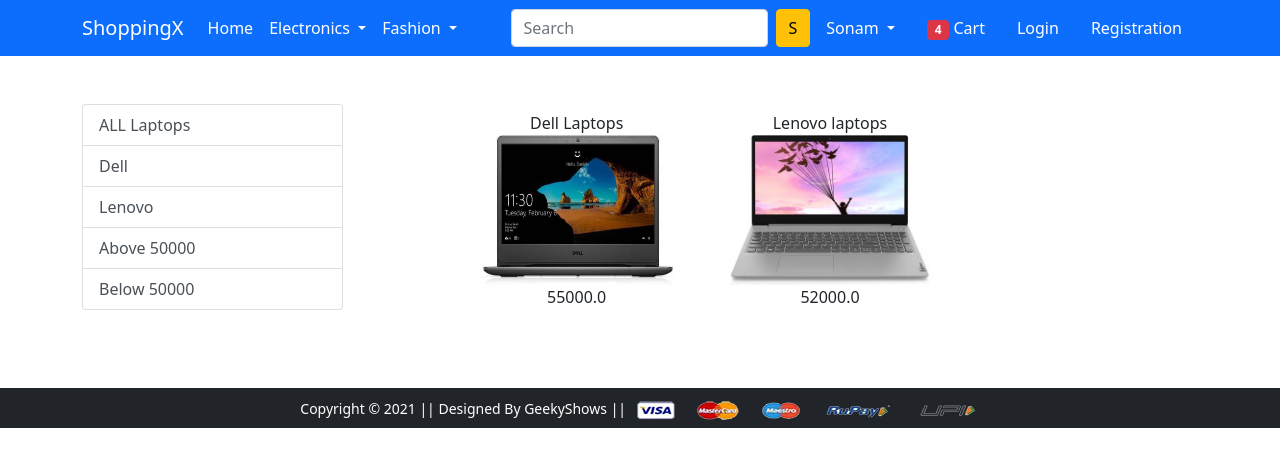
After one commit to Aniket2124/Online_Shopping, a Django app: page /laptop/ in a window 1280 px wide. The commit adds this page. Shown: the top 467 px of the page. Run offline with Django 3.2, Linux system fonts and the light colour scheme; data comes from the database, SQL or seed files in the repository; both versions use the stored data as it was after the commit; some libraries are stand-ins or nearby versions.

Commit message:
Added functionality for Laptop Details Page

```diff
--- a/app/templates/app/base.html
+++ b/app/templates/app/base.html
@@ -39,7 +39,7 @@
              </a>
              <ul class="dropdown-menu" aria-labelledby="electronicsDropdown">
                <li><a class="dropdown-item" href="{% url 'mobile' %}">Mobile</a></li>
-               <li><a class="dropdown-item" href="#">Laptop</a></li>
+               <li><a class="dropdown-item" href="{% url 'laptop' %}">Laptop</a></li>
              </ul>
            </li>
            <li class="nav-item dropdown">
--- a/app/templates/app/home.html
+++ b/app/templates/app/home.html
@@ -129,7 +129,7 @@
   <div class="owl-carousel" id="slider4">
    {% for l in laptop %}
    <a href="{% url 'product-detail' l.id %}" class="btn"><div class="item"><img src="{{l.product_image.url}}"
-     alt="" height="200px"><span class="fw-bold">{{l.title}}</span><br><span
+     alt="" height="100px"><span class="fw-bold">{{l.title}}</span><br><span
      class="fs-5">Rs.{{l.discounted_price}}</span></div></a>{% endfor %}
   </div>
  </div>
--- /dev/null
+++ b/app/templates/app/laptop.html
@@ -0,0 +1,37 @@
+{% extends 'app/base.html' %}
+{% load static %}
+{% block title %}Buy Now{% endblock title %}
+{% block main-content %}
+<div class="container my-5">
+ <div class="row">
+  <div class="col-sm-3">
+    <div class="list-group">
+        <a href="{% url 'laptop' %}" class="list-group-item list-group-item-action">
+          ALL Laptops
+        </a>
+        <a href="{% url 'laptopdata' 'Dell' %}" class="list-group-item list-group-item-action">Dell</a>
+        <a href="{% url 'laptopdata' 'Lenovo' %}" class="list-group-item list-group-item-action">Lenovo</a>
+
+        <a href="{% url 'laptopdata' 'above' %}" class="list-group-item list-group-item-action">Above 50000</a>
+        <a href="{% url 'laptopdata' 'below' %}" class="list-group-item list-group-item-action">Below 50000</a>
+      </div>
+  </div>
+  <div class="col-sm-8 offset-sm-1">
+    <div class="row">
+
+        {% for product in laptop  %}
+        <div class="col-sm-4 text-center mb-4">
+            <a href="{%  url 'product-detail' product.id %}" class="btn">
+                {{product.title}}
+                <img src="{{product.product_image.url}}" width="200" height="150" >
+                {{product.discounted_price}}
+            </a>
+        </div>
+
+        {% endfor %}
+  </div>
+
+  </div>
+ </div>
+</div>
+{% endblock main-content %}
--- a/app/urls.py
+++ b/app/urls.py
@@ -15,6 +15,8 @@
     path('changepassword/', views.change_password, name='changepassword'),
     path('mobile/', views.mobile, name='mobile'),
     path('mobile/<slug:data>', views.mobile, name='mobiledata'),
+    path('laptop/', views.laptop, name='laptop'),
+    path('laptop/<slug:data>', views.laptop, name='laptopdata'),
     path('login/', views.login, name='login'),
     path('registration/', views.customerregistration, name='customerregistration'),
     path('checkout/', views.checkout, name='checkout'),
--- a/app/views.py
+++ b/app/views.py
@@ -56,6 +56,19 @@
 
     return render(request, 'app/mobile.html',{'mobiles':mobiles})
 
+def laptop(request,data=None):
+    if data==None:
+        laptop = Product.objects.filter(category='L')
+    elif data== 'Dell' or data== 'Lenovo':
+        laptop = Product.objects.filter(category='L').filter(brand=data)
+    elif data == 'above':
+        laptop = Product.objects.filter(category='L').filter(discounted_price__gt=50000)
+
+    elif data == 'below':
+        laptop = Product.objects.filter(category='L').filter(discounted_price__lt=50000)
+
+    return render(request, 'app/laptop.html',{'laptop':laptop})
+
 def login(request):
  return render(request, 'app/login.html')
 
```
Also changed, not shown: db.sqlite3, media/productimg/dell1.jpeg (added), media/productimg/lenovo1.jpeg (added).
